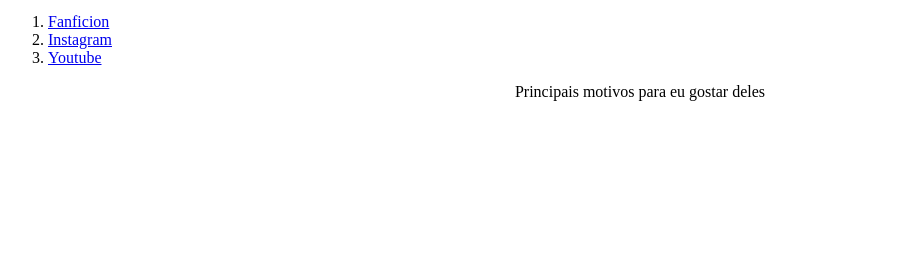
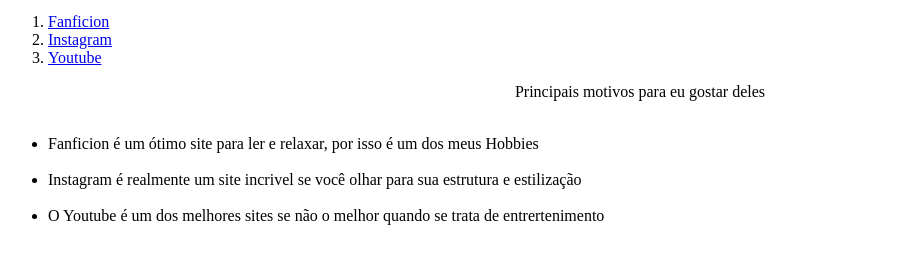
Before and after one commit to alanguilhermeM/trybe-exercicios, a plain HTML site: page Intrudução-à-HTML-e-CSS/Dia03-Seletores-e-Posicionamento/index3.html in a window 1280 px wide. Shown: the part 101-360 px from the top of the page, without its empty margins (0-899 px from the left). Drawn offline with Linux system fonts and the light colour scheme.

Commit message:
Add motivos pelos quais eu gosto dos sites

```diff
--- a/Intrudução-à-HTML-e-CSS/Dia03-Seletores-e-Posicionamento/index3.html
+++ b/Intrudução-à-HTML-e-CSS/Dia03-Seletores-e-Posicionamento/index3.html
@@ -16,5 +16,14 @@
     </ol>
 
     <p>Principais motivos para eu gostar deles</p>
+
+    <ul>
+        <br>
+        <li>Fanficion é um ótimo site para ler e relaxar, por isso é um dos meus Hobbies</li>
+        <br>
+        <li>Instagram é realmente um site incrivel se você olhar para sua estrutura e estilização</li>
+        <br>
+        <li>O Youtube é um dos melhores sites se não o melhor quando se trata de entrertenimento </li>
+    </ul>
   </body>
 </html>
```
